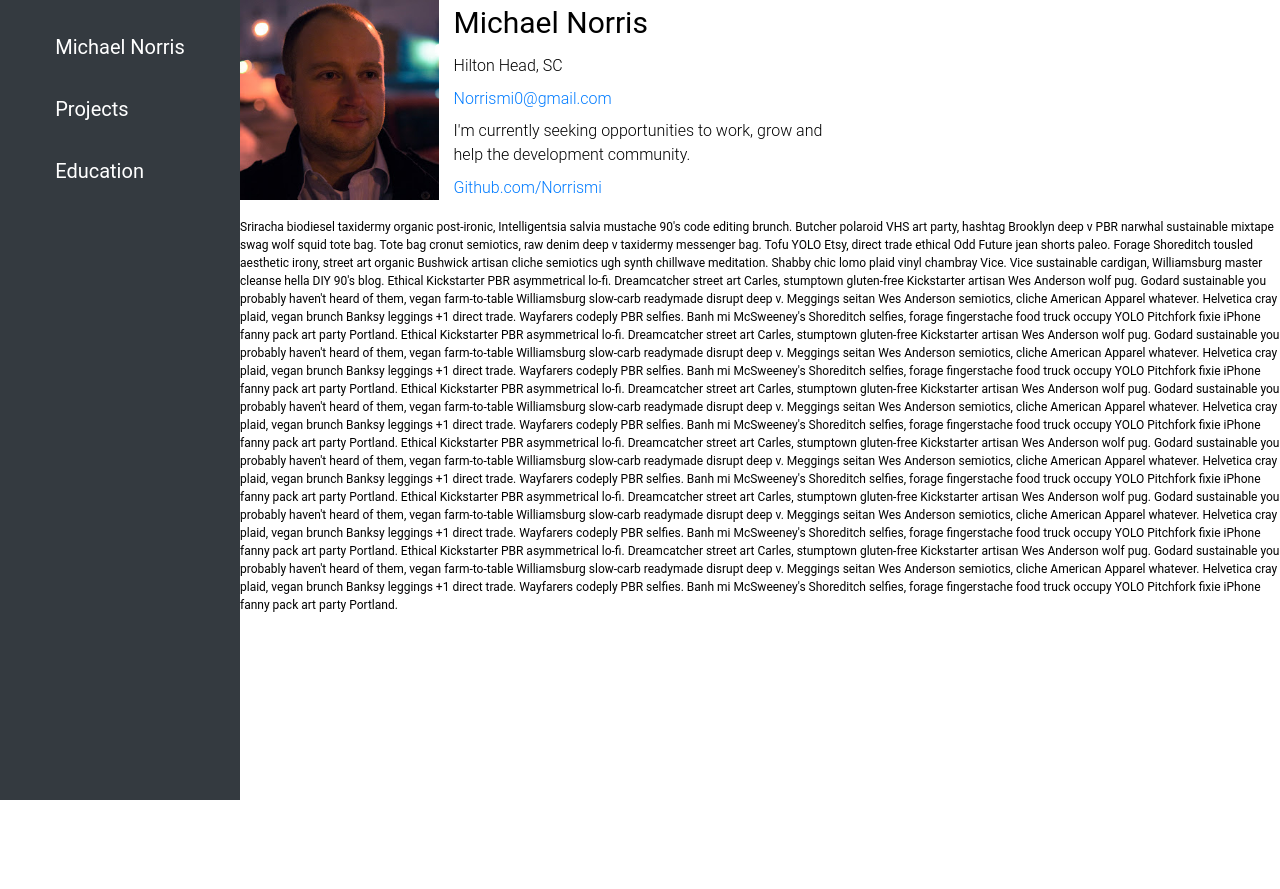
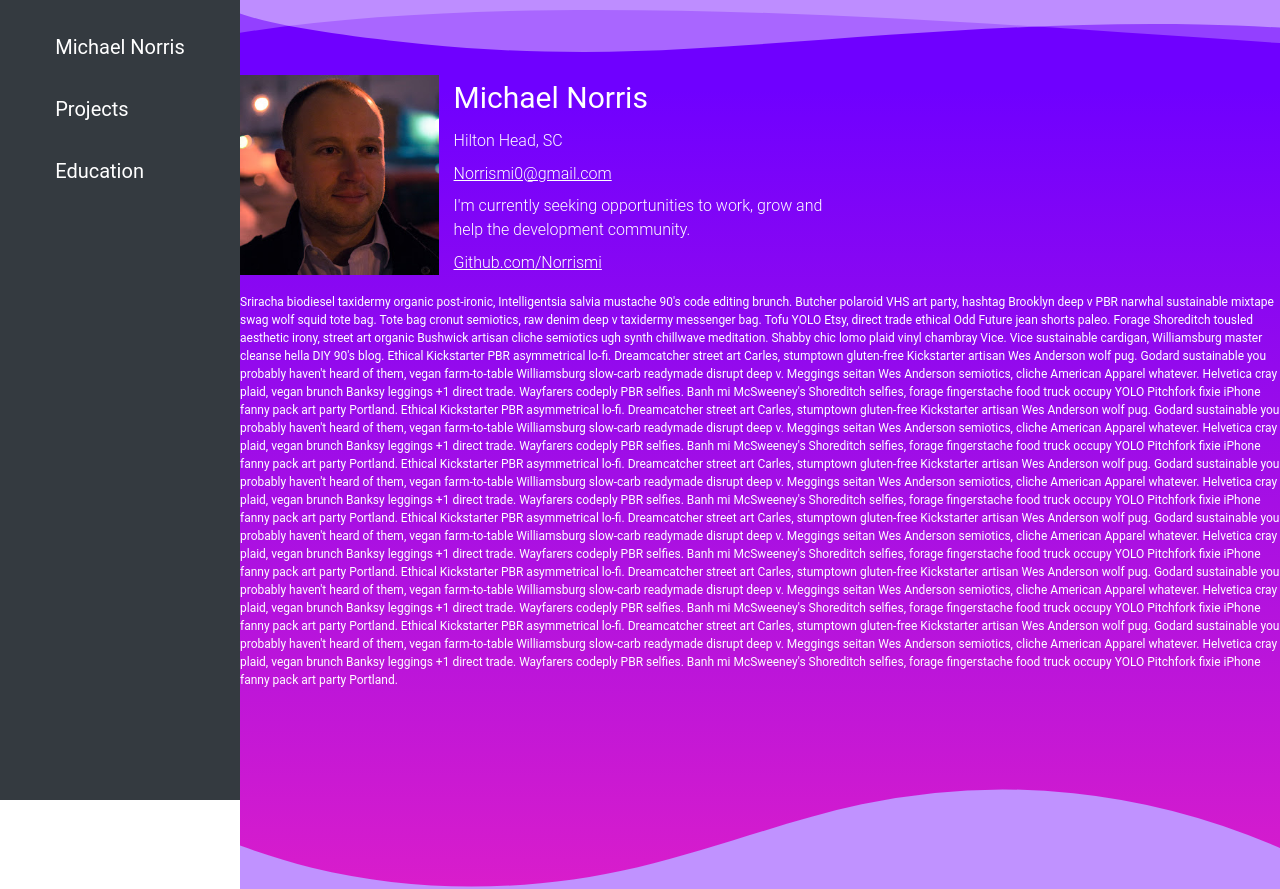
Before and after one commit to Norrismi/react_portfolio, a React (Create React App) app: page / in a window 1280 px wide. Before the commit the page ends 800 px from the top, so only its background shows below. Built offline with nearby package versions, Linux system fonts and the light colour scheme.

Commit message:
font color and svg

```diff
--- a/src/App.js
+++ b/src/App.js
@@ -1,6 +1,6 @@
 import React from "react";
 import { BrowserRouter as Router, Route, Switch } from "react-router-dom";
-import Me from "./components/Me/Me";
+import Author from "./components/Author/Author";
 import Education from "./components/Education/Education";
 import Projects from './components/Projects/Projects'
 import NotFound from './components/Nav/NotFound/NotFound'
@@ -15,7 +15,7 @@ function App() {
       <Switch>
         <Route path="/education" component={Education} />
         <Route path="/projects" component={Projects} />
-        <Route exact path="/" component={Me} />
+        <Route exact path="/" component={Author} />
         <Route path="/*" component={NotFound} />
       </Switch>
     </Router>
--- a/src/components/Me/Me.css
+++ b/src/components/Author/Author.css
@@ -12,3 +12,8 @@
     height: 100vh;
 
 }
+
+.author__info-container{
+    margin-bottom: 200px;
+    height: auto;
+}
--- a/src/components/Me/Me.js
+++ b/src/components/Author/Author.js
@@ -1,7 +1,9 @@
 import React from "react";
-import "./Me.css";
+import "./Author.css";
 import SideNav from "../Nav/SideNav/SideNav";
 import Intro from '../Intro/Intro'
+import BottomSVG from '../Utility/BottomSVG'
+import TopSVG from '../Utility/TopSVG'
 
 const Me = () => {
   return (
@@ -10,11 +12,18 @@ const Me = () => {
         <SideNav />
       </div>
 
-      <div className="me-container right-side">
-          <Intro/>
+      <div className="author__container right-side">
+
+        <div className='projects__svg-container' >
 
 
-        <br />
+
+          <TopSVG />
+          <Intro />
+          <div className='author__info-container'>
+
+
+          <br />
         Sriracha biodiesel taxidermy organic post-ironic, Intelligentsia salvia
         mustache 90's code editing brunch. Butcher polaroid VHS art party,
         hashtag Brooklyn deep v PBR narwhal sustainable mixtape swag wolf squid
@@ -75,6 +84,9 @@ const Me = () => {
         trade. Wayfarers codeply PBR selfies. Banh mi McSweeney's Shoreditch
         selfies, forage fingerstache food truck occupy YOLO Pitchfork fixie
         iPhone fanny pack art party Portland.
+          </div>
+    <BottomSVG />
+        </div>
       </div>
     </div>
   );
--- a/src/components/Education/Education.css
+++ b/src/components/Education/Education.css
@@ -1,8 +1,13 @@
-.edu-school {
+.edu__school {
     font-size: 20px;
 }
 
-.edu-desc {
+.edu__desc {
     font-size: 18px;
     font-weight: 300;
 }
+
+.edu__info-container{
+    margin-bottom: 200px;
+    height: auto;
+}
--- a/src/components/Education/Education.js
+++ b/src/components/Education/Education.js
@@ -2,6 +2,8 @@ import React from "react";
 import SideNav from "../Nav/SideNav/SideNav";
 import Intro from "../Intro/Intro";
 import './Education.css'
+import BottomSVG from '../Utility/BottomSVG'
+import TopSVG from '../Utility/TopSVG'
 
 const Education = () => {
   return (
@@ -11,25 +13,33 @@ const Education = () => {
       </div>
 
       <div className="me-container right-side">
+      <div className='projects__svg-container' >
+        <TopSVG/>
+
         <Intro />
         <br />
         <br />
-        <h4 className="edu-title">Education</h4>
+        <div className='edu__info-container'>
+
+        <h4 className="edu__title">Education</h4>
         <br/>
         <br/>
 
-        <div className="edu-school">
+        <div className="edu__school">
           <b>University of Cincinnati</b> • 2009 to 2010
         </div>
-        <div className="edu-desc">
+        <div className="edu__desc">
           Certificate in Geographical Information System (GIS)
         </div>
         <hr />
-        <div className="edu-school">
+        <div className="edu__school">
           <b>University of Cincinnati</b> • 2004 to 2009
         </div>
-        <div className=" edu-desc edu-desc-bottom ">Bachelor's of Arts, Geography</div>
+        <div className=" edu__desc edu__desc-bottom ">Bachelor's of Arts, Geography</div>
+        </div>
 
+      <BottomSVG/>
+      </div>
       </div>
     </div>
   );
--- a/src/components/Intro/Intro.css
+++ b/src/components/Intro/Intro.css
@@ -1,9 +1,11 @@
-.intro-container {
+
+
+.intro__container {
     display: flex;
     flex-direction: row;
 }
 
-.text-links {
+.intro__text-links {
     display: flex;
     flex-direction: column;
     justify-content: space-between;
@@ -12,20 +14,28 @@
     font-weight: 300;
 }
 
-img{
+.intro__img{
     height: 200px;
     width: auto;
 }
 
-.intro-name{
+.intro__name{
     font-size: 30px;
     font-weight: 400;
 }
 
-.intro-mission {
+.intro__mission {
     width: 380px;
 }
 
-#intro-link{
-    text-decoration: none;
+#intro__link{
+    text-decoration: underline;
+    color: white;
+    /* font-weight: bold; */
 }
+
+#intro__link:hover{
+    text-decoration: underline;
+    color: yellow;
+    width: 50px;
+}
--- a/src/components/Intro/Intro.js
+++ b/src/components/Intro/Intro.js
@@ -5,23 +5,23 @@ import MDNpicture from "../../assets/MDN.jpg";
 
 const Intro = () => {
   return (
-    <div className="intro-container">
+    <div className="intro__container">
       <div>
-        <img src={MDNpicture} alt="author" />
+        <img className='intro__img' src={MDNpicture} alt="author" />
 
       </div>
-      <div className="text-links">
-        <div className="intro-name">Michael Norris</div>
+      <div className="intro__text-links">
+        <div className="intro__name">Michael Norris</div>
         <div className="intro-location">Hilton Head, SC</div>
         <a
           href="mailto:Norrismi0@gmail.com"
           target="_blank"
           rel="noopener noreferrer"
-          id = 'intro-link'
+          id = 'intro__link'
         >
           Norrismi0@gmail.com
         </a>
-        <div className="intro-mission">
+        <div className="intro__mission">
           I'm currently seeking opportunities to work, grow and help the
           development community.
         </div>
@@ -29,7 +29,7 @@ const Intro = () => {
           href="https://github.com/Norrismi"
           target="_blank"
           rel="noopener noreferrer"
-          id = 'intro-link'
+          id = 'intro__link'
         >
           Github.com/Norrismi
         </a>
--- a/src/components/Projects/Projects.css
+++ b/src/components/Projects/Projects.css
@@ -2,19 +2,24 @@
     flex-direction: row;
     flex: 1;
 
-
-
-
 }
 
-.project-cards{
+.projects__svg-container {
+    overflow: hidden;
+    /* background-color: lightblue;  */
+    position: relative;
+    background: rgb(2, 0, 36);
+    background: linear-gradient(0deg, rgba(2, 0, 36, 1) 0%, rgba(217, 29, 203, 1) 0%, rgba(111, 0, 255, 1) 90%);
+}
+
+.project-cards {
     display: flex;
     max-width: auto;
     flex-wrap: wrap;
     margin-bottom: 275px;
     margin-left: 15px;
-    position: relative;
-    z-index: 5;
+
+
 
 
 }
@@ -35,20 +40,28 @@
     border-radius: .2;
 }
 
-.card-text {
+.projects__card-title {
+    color: grey;
+}
+
+.projects__card-text {
     font-size: 16px;
     justify-content: center;
+    color: grey;
 }
 
 .right-side {
     height: auto;
     position: relative;
-    margin:0;
-    padding:0;
+    margin: 0;
+    padding: 0;
 
-    /* background-color: lightblue; */
+
 
 }
+
+
+
 
 .left-side-projects {
     flex-direction: column;
@@ -76,5 +89,8 @@
 }
 
 .custom-shape-divider-bottom-1612571397 .shape-fill {
-    fill: #fff;
+
+    /* color at bottom of page */
+
+    fill: #C092FF;
 }
--- a/src/components/Projects/Projects.js
+++ b/src/components/Projects/Projects.js
@@ -26,12 +26,6 @@ const projectData = [
     link: "https://deanproductions-75095.web.app",
     source: StHillaire_Prod,
   },
-  // {
-  //   id: "3",
-  //   title: "Crypto Marketcap app",
-  //   description:
-  //     "React.js app that will help you keep up-to-date with the latest marketcap of crypto currencies",
-  // },
   {
     id: "4",
     title: "Your Weather",
@@ -59,7 +53,7 @@ class Projects extends Component {
 
 
         <div className="me-container right-side">
-          <div style={{ overflow: "hidden", backgroundColor: "lightblue", zindex: "-1", position: 'relative' }}>
+          <div className='projects__svg-container' >
 
             <TopSVG />
 
@@ -80,8 +74,8 @@ class Projects extends Component {
                         alt="Card cap"
                       />
                       <div className="card-body">
-                        <h5 className="card-title">{project.title}</h5>
-                        <p className="card-text">{project.description}</p>
+                        <h5 className="projects__card-title">{project.title}</h5>
+                        <p className="projects__card-text">{project.description}</p>
                         <a
                           href={project.link}
                           target="_blank"
--- a/src/components/Utility/BottomSVG.js
+++ b/src/components/Utility/BottomSVG.js
@@ -8,6 +8,9 @@ const BottomSVG = () => {
                     <path d="M321.39,56.44c58-10.79,114.16-30.13,172-41.86,82.39-16.72,168.19-17.73,250.45-.39C823.78,31,906.67,72,985.66,92.83c70.05,18.48,146.53,26.09,214.34,3V0H0V27.35A600.21,600.21,0,0,0,321.39,56.44Z" className="shape-fill"></path>
                 </svg>
             </div>
+
+
+
         </div>
     );
 }
--- a/src/components/Utility/TopSVG.js
+++ b/src/components/Utility/TopSVG.js
@@ -7,7 +7,7 @@ const TopSVG = () => {
                 preserveAspectRatio="none"
                 viewBox="0 0 1200 120"
                 xmlns="http://www.w3.org/2000/svg"
-                style={{ fill: '#fff', width: '400%', height: 50, transform: 'scaleX(1)' }}
+                style={{ fill: '#fff', width: '350%', height: 75, transform: 'scaleX(-1)' }}
             >
                 <path
                     d="M0 0v46.29c47.79 22.2 103.59 32.17 158 28 70.36-5.37 136.33-33.31 206.8-37.5 73.84-4.36 147.54 16.88 218.2 35.26 69.27 18 138.3 24.88 209.4 13.08 36.15-6 69.85-17.84 104.45-29.34C989.49 25 1113-14.29 1200 52.47V0z"
@@ -15,9 +15,9 @@ const TopSVG = () => {
                 />
                 <path
                     d="M0 0v15.81c13 21.11 27.64 41.05 47.69 56.24C99.41 111.27 165 111 224.58 91.58c31.15-10.15 60.09-26.07 89.67-39.8 40.92-19 84.73-46 130.83-49.67 36.26-2.85 70.9 9.42 98.6 31.56 31.77 25.39 62.32 62 103.63 73 40.44 10.79 81.35-6.69 119.13-24.28s75.16-39 116.92-43.05c59.73-5.85 113.28 22.88 168.9 38.84 30.2 8.66 59 6.17 87.09-7.5 22.43-10.89 48-26.93 60.65-49.24V0z"
-                    opacity=".5"
+                    opacity=".4"
                 />
-                <path d="M0 0v5.63C149.93 59 314.09 71.32 475.83 42.57c43-7.64 84.23-20.12 127.61-26.46 59-8.63 112.48 12.24 165.56 35.4C827.93 77.22 886 95.24 951.2 90c86.53-7 172.46-45.71 248.8-84.81V0z" />
+                {/* <path d="M0 0v5.63C149.93 59 314.09 71.32 475.83 42.57c43-7.64 84.23-20.12 127.61-26.46 59-8.63 112.48 12.24 165.56 35.4C827.93 77.22 886 95.24 951.2 90c86.53-7 172.46-45.71 248.8-84.81V0z" /> */}
             </svg>
         </div>
     );
--- a/src/index.css
+++ b/src/index.css
@@ -1,5 +1,6 @@
-*{
-  font-family: Roboto, "Segoe UI",  sans-serif;
+* {
+  font-family: Roboto, "Segoe UI", sans-serif;
+  color: white;
 }
 
 
@@ -7,6 +8,6 @@ body {
   box-sizing: border-box;
   margin: 0px;
 
-  /* background-color: #343A40 !important; */
+
 
 }
```
